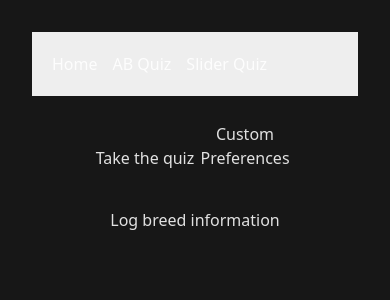
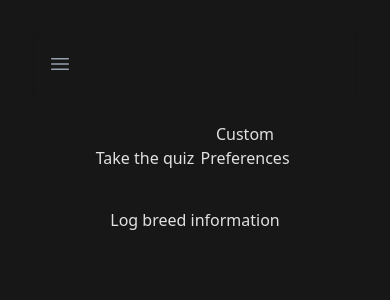
Before and after one commit to tjrink/dog4u, a React (Vite) app: page / in a window 390 px wide. Shown: the top 300 px of the page. Built offline with nearby package versions, Linux system fonts and the light colour scheme.

Commit message:
Replace hardcoded nav with custom Navbar component for improved design and responsiveness

```diff
--- a/src/App.jsx
+++ b/src/App.jsx
@@ -4,24 +4,13 @@ import HomePage from './pages/Home/HomePage';
 import './App.css';
 import SliderBreedSelector from './pages/SliderBreedSelector/SliderBreedSelector';
 import NotFound from './pages/NotFound';
+import Navbar from './components/Navbar';
 
 function App() {
   return (
     <div className="min-h-screen bg-neutral-900">
       <BrowserRouter>
-        <nav
-          style={{
-            padding: '20px',
-            background: '#eee',
-            display: 'flex',
-            gap: '15px',
-          }}
-        >
-          <Link to="/">Home</Link>
-          <Link to="/quiz">AB Quiz</Link>
-          <Link to="/slider">Slider Quiz</Link>
-        </nav>
-
+        <Navbar />
         <Routes>
           <Route path="/" element={<HomePage />} />
           <Route path="/slider" element={<SliderBreedSelector />} />
--- /dev/null
+++ b/src/components/Navbar.jsx
@@ -0,0 +1,115 @@
+import { useState } from 'react';
+import { Link, useLocation } from 'react-router-dom';
+
+const navLinks = [
+  { name: 'Home', to: '/' },
+  { name: 'AB Quiz', to: '/quiz' },
+  { name: 'Slider Quiz', to: '/slider' },
+];
+
+export default function Navbar() {
+  const [mobileOpen, setMobileOpen] = useState(false);
+  const location = useLocation();
+
+  return (
+    <div className="relative w-full bg-neutral-900 shadow-inner">
+      <nav>
+        <div className="mx-auto max-w-7xl px-2 sm:px-6 lg:px-8">
+          <div className="relative flex h-16 items-center justify-between">
+            <div className="absolute inset-y-0 left-0 flex items-center sm:hidden">
+              {/* Mobile menu button */}
+              <button
+                type="button"
+                aria-controls="mobile-menu"
+                aria-expanded={mobileOpen}
+                onClick={() => setMobileOpen((open) => !open)}
+                className="relative inline-flex items-center justify-center rounded-md p-2 text-gray-400 hover:bg-white/5 hover:text-white focus:outline-2 focus:-outline-offset-1 focus:outline-indigo-500"
+              >
+                <span className="absolute -inset-0.5"></span>
+                <span className="sr-only">Open main menu</span>
+                {/* Hamburger icon */}
+                <svg
+                  viewBox="0 0 24 24"
+                  fill="none"
+                  stroke="currentColor"
+                  strokeWidth="1.5"
+                  aria-hidden="true"
+                  className={`size-6 ${mobileOpen ? 'hidden' : ''}`}
+                >
+                  <path
+                    d="M3.75 6.75h16.5M3.75 12h16.5m-16.5 5.25h16.5"
+                    strokeLinecap="round"
+                    strokeLinejoin="round"
+                  />
+                </svg>
+                {/* Close icon */}
+                <svg
+                  viewBox="0 0 24 24"
+                  fill="none"
+                  stroke="currentColor"
+                  strokeWidth="1.5"
+                  aria-hidden="true"
+                  className={`size-6 ${mobileOpen ? '' : 'hidden'}`}
+                >
+                  <path
+                    d="M6 18 18 6M6 6l12 12"
+                    strokeLinecap="round"
+                    strokeLinejoin="round"
+                  />
+                </svg>
+              </button>
+            </div>
+            <div className="flex flex-1 items-center justify-center sm:items-stretch sm:justify-start">
+              {/* Logo removed for a cleaner look */}
+              <div className="hidden sm:ml-6 sm:block">
+                <div className="flex space-x-4">
+                  {navLinks.map((link) => (
+                    <Link
+                      key={link.to}
+                      to={link.to}
+                      aria-current={
+                        location.pathname === link.to ? 'page' : undefined
+                      }
+                      className={`rounded-lg px-4 py-2 text-sm font-bold transition-colors ${
+                        location.pathname === link.to
+                          ? 'bg-white/10 text-white shadow-inner'
+                          : 'text-white/80 hover:bg-white/10 hover:text-white'
+                      }`}
+                    >
+                      {link.name}
+                    </Link>
+                  ))}
+                </div>
+              </div>
+            </div>
+            {/* Removed avatar and notification bell for simplicity */}
+          </div>
+        </div>
+        {/* Mobile menu */}
+        {mobileOpen && (
+          <div className="sm:hidden" id="mobile-menu">
+            <div className="space-y-1 px-2 pt-2 pb-3">
+              {navLinks.map((link) => (
+                <Link
+                  key={link.to}
+                  to={link.to}
+                  aria-current={
+                    location.pathname === link.to ? 'page' : undefined
+                  }
+                  className={`block rounded-lg px-4 py-2 text-base font-bold transition-colors ${
+                    location.pathname === link.to
+                      ? 'bg-white/10 text-white shadow-inner'
+                      : 'text-white/80 hover:bg-white/10 hover:text-white'
+                  }`}
+                  onClick={() => setMobileOpen(false)}
+                >
+                  {link.name}
+                </Link>
+              ))}
+            </div>
+          </div>
+        )}
+      </nav>
+    </div>
+  );
+}
```
